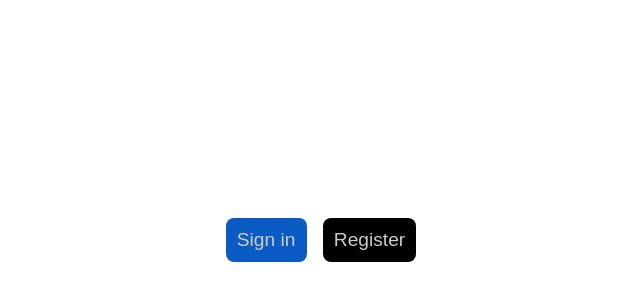
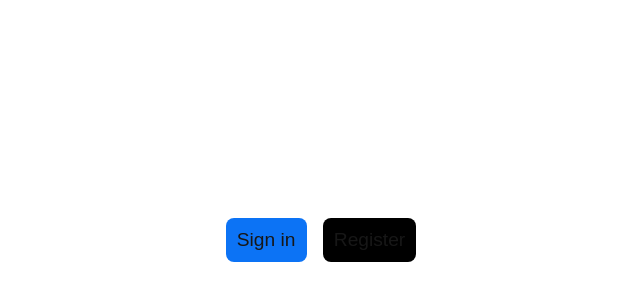
Before and after one commit to Mahamudu-Halic/responsive-auth-screen, a Next.js app: page / in a window 1280 px wide. Shown: the part 160-460 px from the top of the page, without its empty margins (319-959 px from the left). Built offline with nearby package versions, Linux system fonts and the light colour scheme.

Commit message:
props added: outlined added to variant, optional props: position and color added

```diff
--- a/src/components/styled components/button.ts
+++ b/src/components/styled components/button.ts
@@ -7,23 +7,29 @@ type Variant =
   | "premium"
   | "destructive"
   | "disabled"
+  | "outlined"
   | "standard";
 
-export const Button = styled.button<{ variant?: Variant }>`
+export const Button = styled.button<{
+  variant?: Variant;
+  position?: string;
+  color?: string;
+}>`
   display: flex;
   align-items: center;
   justify-content: center;
   padding: 0.7rem;
   font-size: 1.2rem;
+  gap: 10px;
   background: none;
   border: none;
   border-radius: 8px;
   cursor: pointer;
-  color: #fff;
-  filter: brightness(0.8);
-
-  &:hover {
-    filter: brightness(1);
+  color: ${({ color }) => color || "inherit"};
+  filter: brightness(1);
+  position: ${({ position }) => position || "relative"};
+  &:active {
+    filter: brightness(0.8);
   }
 
   ${({ variant }) => {
@@ -31,6 +37,10 @@ export const Button = styled.button<{ variant?: Variant }>`
       case "primary":
         return `
               background: #0c73f5;
+            `;
+      case "outlined":
+        return `
+              border: none;
             `;
       case "secondary":
         return `
@@ -50,7 +60,7 @@ export const Button = styled.button<{ variant?: Variant }>`
             `;
       case "disabled":
         return `
-              background: #373941;
+              background: #263238;
             `;
       case "standard":
         return `
@@ -60,7 +70,6 @@ export const Button = styled.button<{ variant?: Variant }>`
         return `
               background: none;
               border: solid 1px #000;
-              color: #000;
             `;
     }
   }}
```
